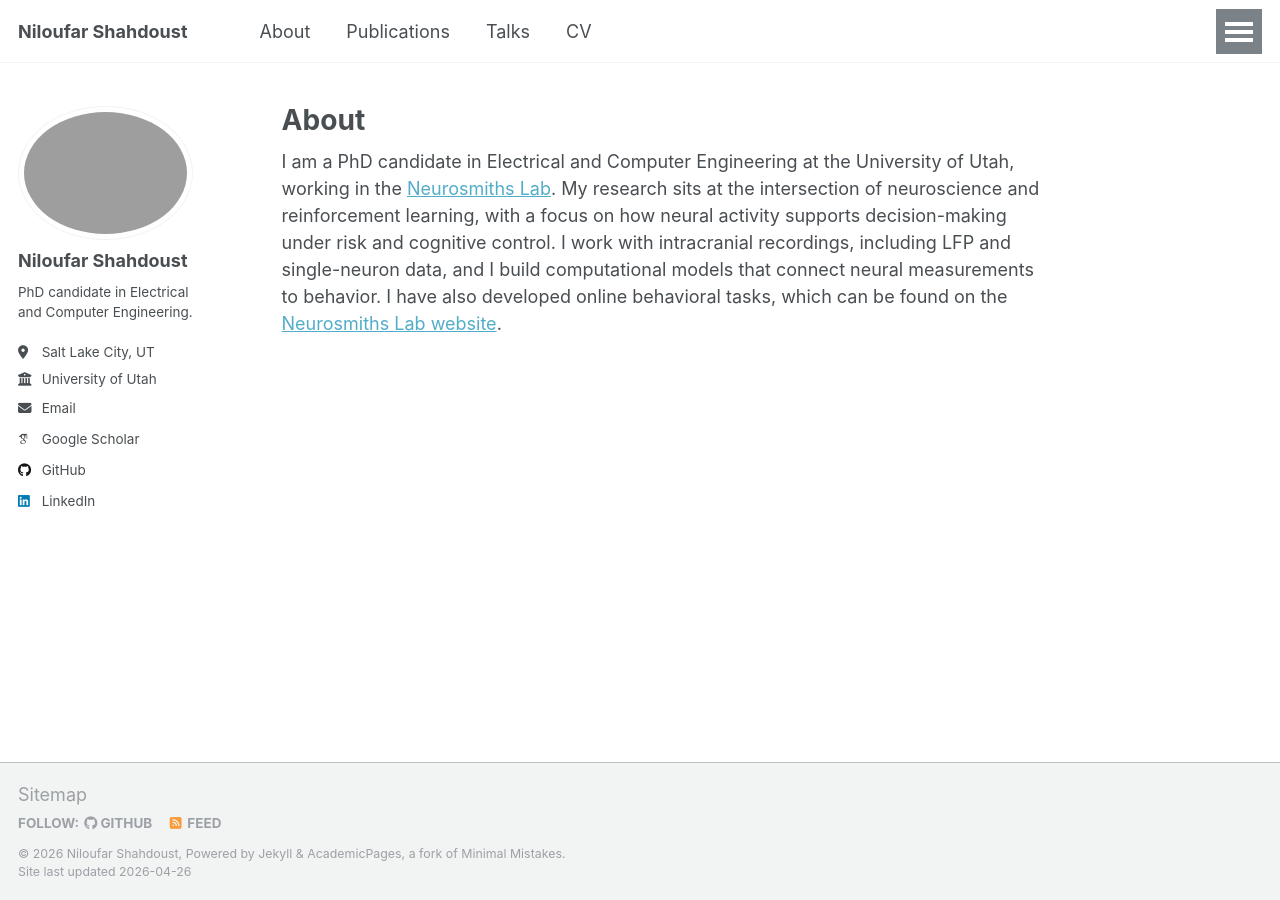
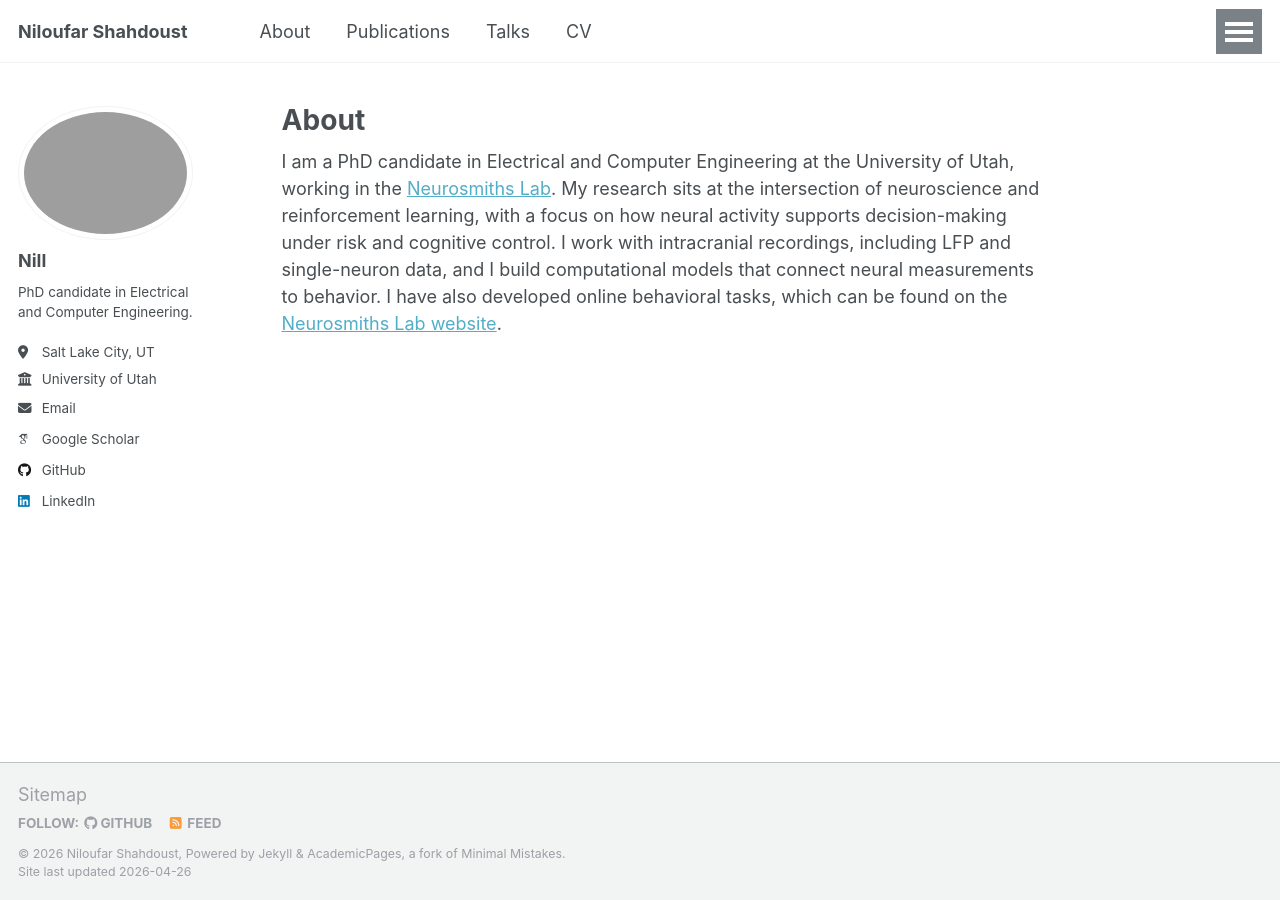
Before and after one commit to NiloufarShahdoustU/NiloufarShahdoustU.github.io, a Jekyll site: the page built from _pages/about.md, in a window 1280 px wide. Built offline with Jekyll 4.4.1, drawn with Linux system fonts in a browser that asks for light colours; some web fonts are replaced; a script that is not in the unit is left out.

Commit message:
Change sidebar name to Nill

```diff
--- a/_config.yml
+++ b/_config.yml
@@ -23,7 +23,7 @@ repository               : "NiloufarShahdoustU/NiloufarShahdoustU.github.io"
 author:
   # Biographic information
   avatar           : "profile.png"
-  name             : "Niloufar Shahdoust"
+  name             : "Nill"
   pronouns         : # example: "she/her"
   bio              : "PhD candidate in Electrical and Computer Engineering."
   location         : "Salt Lake City, UT"
```
